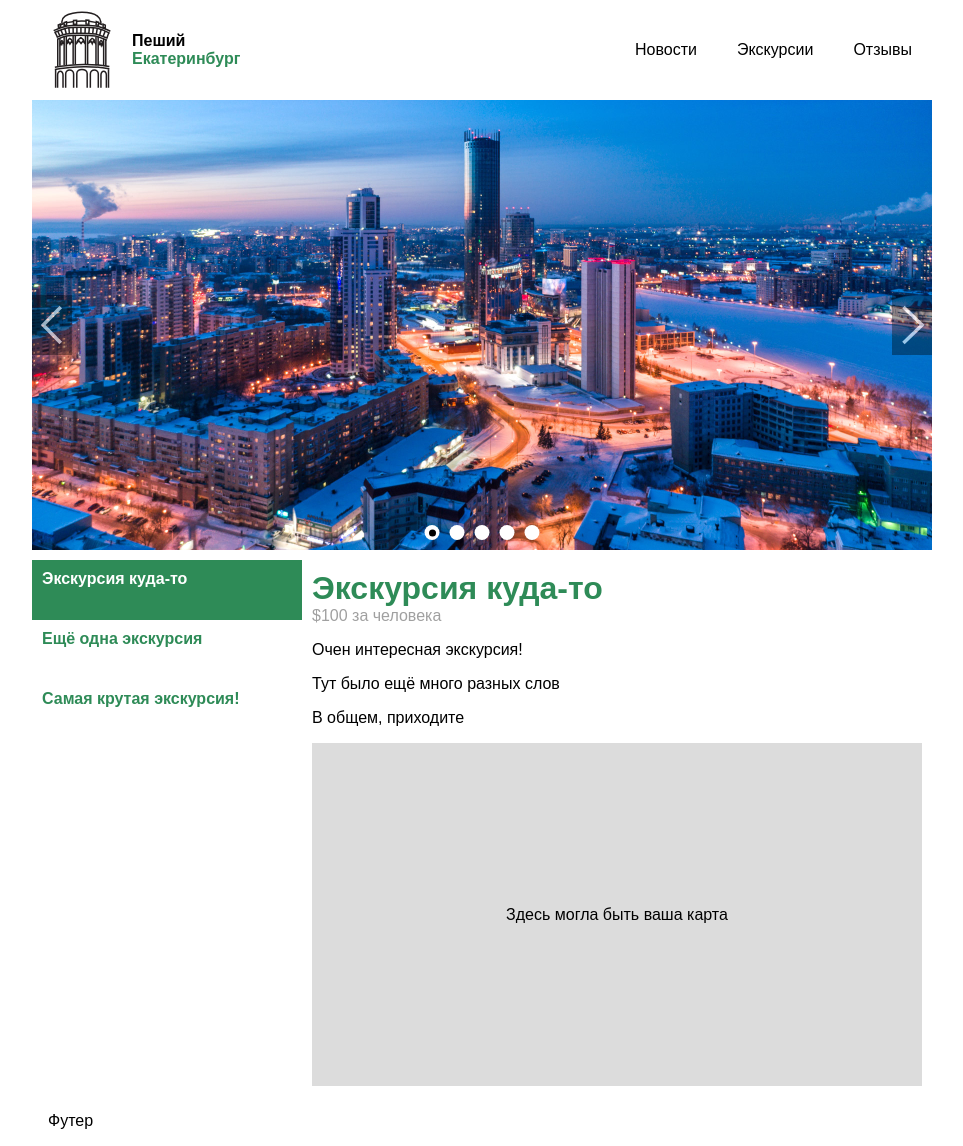
After one commit to masterworgen/ekb_excursion, a Django app: page /excursions/ in a window 1280 px wide. The commit adds this page. Shown: the whole page, without its empty margins (158-1121 px from the left). Run offline with Django 3.2, Linux system fonts and the light colour scheme.

Commit message:
Добавлена вёрстка страницы экскурсий для компьютера

```diff
--- a/blog/views.py
+++ b/blog/views.py
@@ -25,6 +25,10 @@ def news(request, topic_id=None):
         return get_response(request, "news_list.html", {"news_list": news_list})
 
 
+def excursions(request):
+    return get_response(request, "excursions.html", {})
+
+
 def feedback(request):
     if request.method == "POST":
         fb = Feedback()
--- a/ekb_excursion/urls.py
+++ b/ekb_excursion/urls.py
@@ -23,5 +23,6 @@ urlpatterns = [
     path('admin/', admin.site.urls),
     path('news/', views.news),
     url(r'^news/(?P<topic_id>\d+)/$', views.news, name='news'),
+    path('excursions/', views.excursions),
     path('feedback/', views.feedback),
 ]
--- a/static/css/styles.css
+++ b/static/css/styles.css
@@ -6,6 +6,7 @@
 
 .page {
     margin: 0;
+    font-family: sans-serif;
 }
 
 .wrapper {
@@ -241,7 +242,7 @@
 }
 
 .content {
-    margin: 0 10px;
+    /*margin: 0 10px;*/
 }
 
 .new {
@@ -335,6 +336,93 @@
     color: #aaa;
 }
 
+.excursions {
+    margin-top: 10px;
+    display: flex;
+}
+
+.excursion-title {
+    color: seagreen;
+    font-weight: bold;
+}
+
+.excursions__list {
+    flex-basis: 30%;
+    flex-grow: 0;
+    flex-shrink: 0;
+}
+
+.excursions__container {
+    flex-grow: 1;
+    flex-shrink: 1;
+}
+
+.excursions-list {
+    /*background: #3e999f;*/
+}
+
+.excursions-list-item {
+    cursor: pointer;
+    height: 40px;
+    padding: 10px;
+    transition: 0.4s;
+}
+
+.excursions-list-item:hover,
+.excursions-list-item_opened {
+    background: seagreen;
+}
+
+.excursions-list-item__title {
+    transition: 0.4s;
+}
+
+.excursions-list-item:hover .excursions-list-item__title,
+.excursions-list-item_opened .excursions-list-item__title {
+    color: white;
+}
+
+.excursions-container {
+    /*background: #6DDCBD;*/
+}
+
+.excursion {
+    padding: 10px;
+    display: none;
+}
+
+.excursion_opened {
+    display: block;
+}
+
+.excursion__title {
+    margin: 0;
+}
+
+.excursion__price {
+    color: #a0a0a0;
+}
+
+/* Заглушка карты */
+.excursion__map {
+    display: flex;
+    align-items: center;
+    justify-content: center;
+    width: 100%;
+    background: gainsboro;
+    transition: 0.4s;
+}
+
+.excursion__map:hover {
+    background: lightgrey;
+}
+
+.excursion__map::after {
+    content: '';
+    display: block;
+    padding-top: 56.25%;
+}
+
 @media (max-width: 768px) {
     .header {
         display: block;
--- /dev/null
+++ b/templates/excursions.html
@@ -0,0 +1,66 @@
+<div class="excursions">
+    <div class="excursions__list excursions-list">
+        <div class="excursions-list__item excursions-list-item excursions-list-item_opened">
+            <div class="excursions-list-item__title excursion-title">Экскурсия куда-то</div>
+        </div>
+        <div class="excursions-list__item excursions-list-item">
+            <div class="excursions-list-item__title excursion-title">Ещё одна экскурсия</div>
+        </div>
+        <div class="excursions-list__item excursions-list-item">
+            <div class="excursions-list-item__title excursion-title">Самая крутая экскурсия!</div>
+        </div>
+    </div>
+    <div class="excursions__container excursions-container">
+        <div class="excursions-container__excursion excursion excursion_opened">
+            <h1 class="excursion__title excursion-title">Экскурсия куда-то</h1>
+            <span class="excursion__price">$100 за человека</span>
+            <div class="excursion__description text">
+                <p class="text__paragraph">
+                    Очен интересная экскурсия!
+                </p>
+                <p class="text__paragraph">
+                    Тут было ещё много разных слов
+                </p>
+                <p class="text__paragraph">
+                    В общем, приходите
+                </p>
+            </div>
+            <div class="excursion__map">Здесь могла быть ваша карта</div>
+        </div>
+        <div class="excursions-container__excursion excursion">
+            <h1 class="excursion__title excursion-title">Ещё одна экскурсия</h1>
+            <span class="excursion__price">100₽ за человека</span>
+            <div class="excursion__description text">
+                <p class="text__paragraph">
+                    Очередная экскурсия
+                </p>
+                <p class="text__paragraph">
+                    Не хуже и не лучше других
+                </p>
+                <p class="text__paragraph">
+                    Тут было ещё много разных слов
+                </p>
+                <p class="text__paragraph">
+                    В общем, приходите
+                </p>
+            </div>
+            <div class="excursion__map">Здесь могла быть ваша карта</div>
+        </div>
+        <div class="excursions-container__excursion excursion">
+            <h1 class="excursion__title excursion-title">Самая крутая экскурсия!</h1>
+            <span class="excursion__price">Бесценно (для всего остального есть MasterCard)</span>
+            <div class="excursion__description text">
+                <p class="text__paragraph">
+                    А это самая крутая экскурсия, какую можно себе представить
+                </p>
+                <p class="text__paragraph">
+                    Тут было ещё много разных слов
+                </p>
+                <p class="text__paragraph">
+                    В общем, приходите
+                </p>
+            </div>
+            <div class="excursion__map">Здесь могла быть ваша карта</div>
+        </div>
+    </div>
+</div>
```
